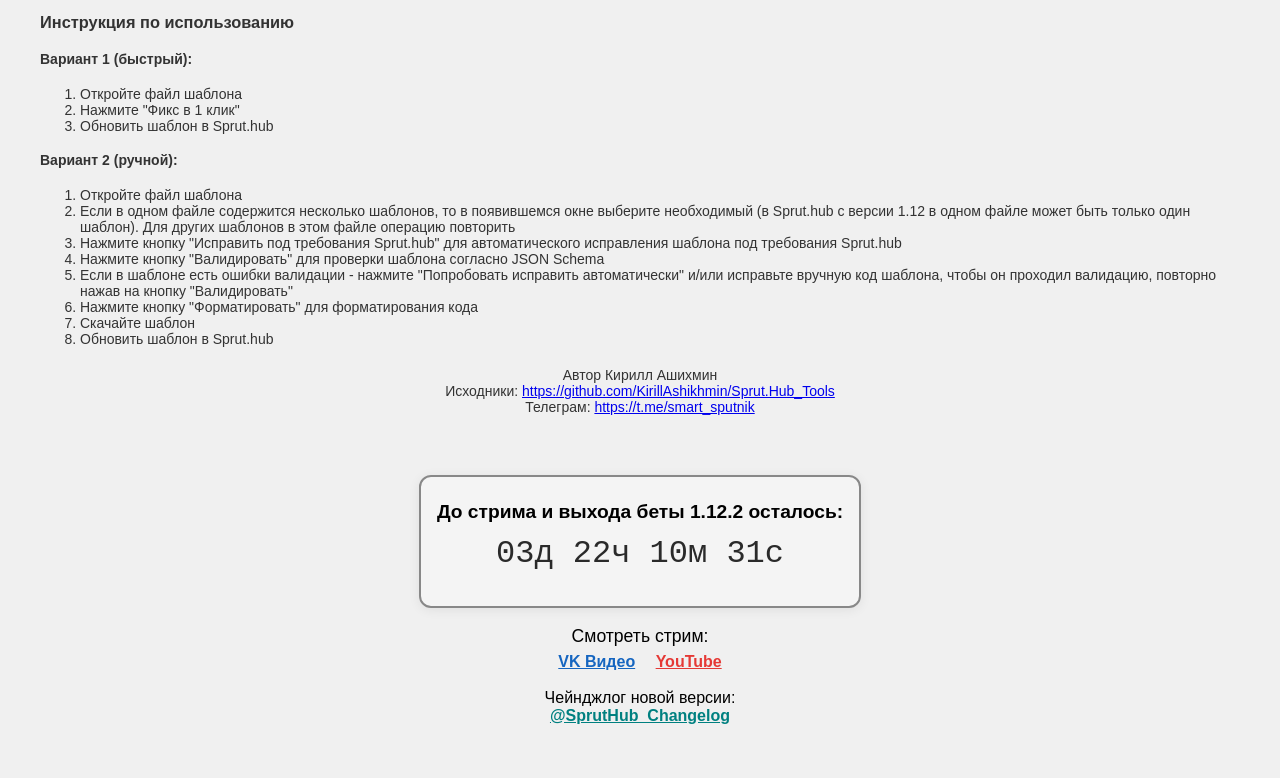
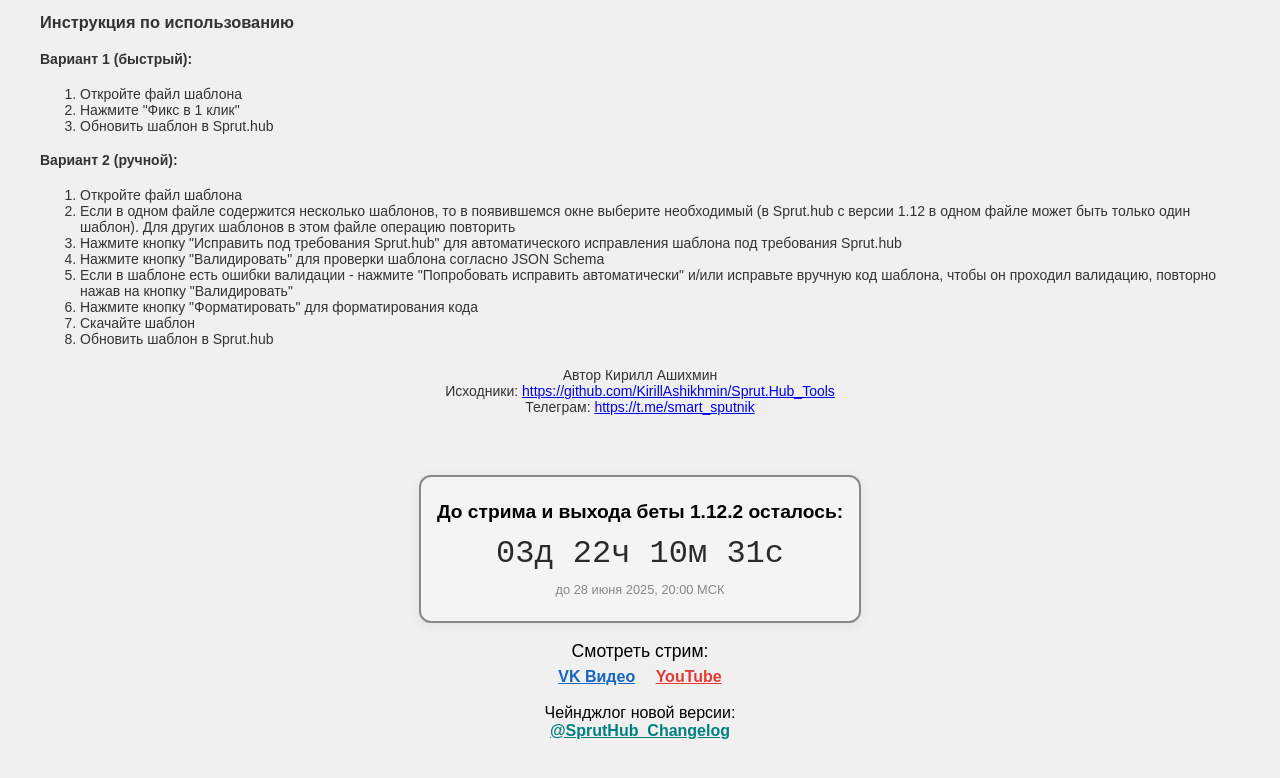
Before and after one commit to KirillAshikhmin/Sprut.Hub_Tools, a plain HTML site: page docs/index.html in a window 1280 px wide. Shown: the part 795-1573 px from the top of the page. Drawn offline with nearby package versions, Linux system fonts and the light colour scheme.

Commit message:
Countdown 2

```diff
--- a/docs/index.html
+++ b/docs/index.html
@@ -1,4 +1,4 @@
-Cound<script type="text/javascript">
+tdown 2<script type="text/javascript">
         var gk_isXlsx = false;
         var gk_xlsxFileLookup = {};
         var gk_fileData = {};
@@ -387,6 +387,11 @@
             margin: 40px auto 0 auto;
             max-width: 600px;
             margin-bottom: 100px;
+        }
+        .countdown-date {
+            font-size: 0.8em;
+            color: #888;
+            margin-top: 5px;
         }
     </style>
 </head>
@@ -472,6 +477,7 @@
         <div id="countdownContainer">
             <div id="countdownTitle">До стрима и выхода беты 1.12.2 осталось:</div>
             <div id="countdownTimer"></div>
+            <div class="countdown-date">до 28 июня 2025, 20:00 МСК</div>
         </div>
         <div class="countdown-links">
             <div class="countdown-links-title">Смотреть стрим:</div>
```
